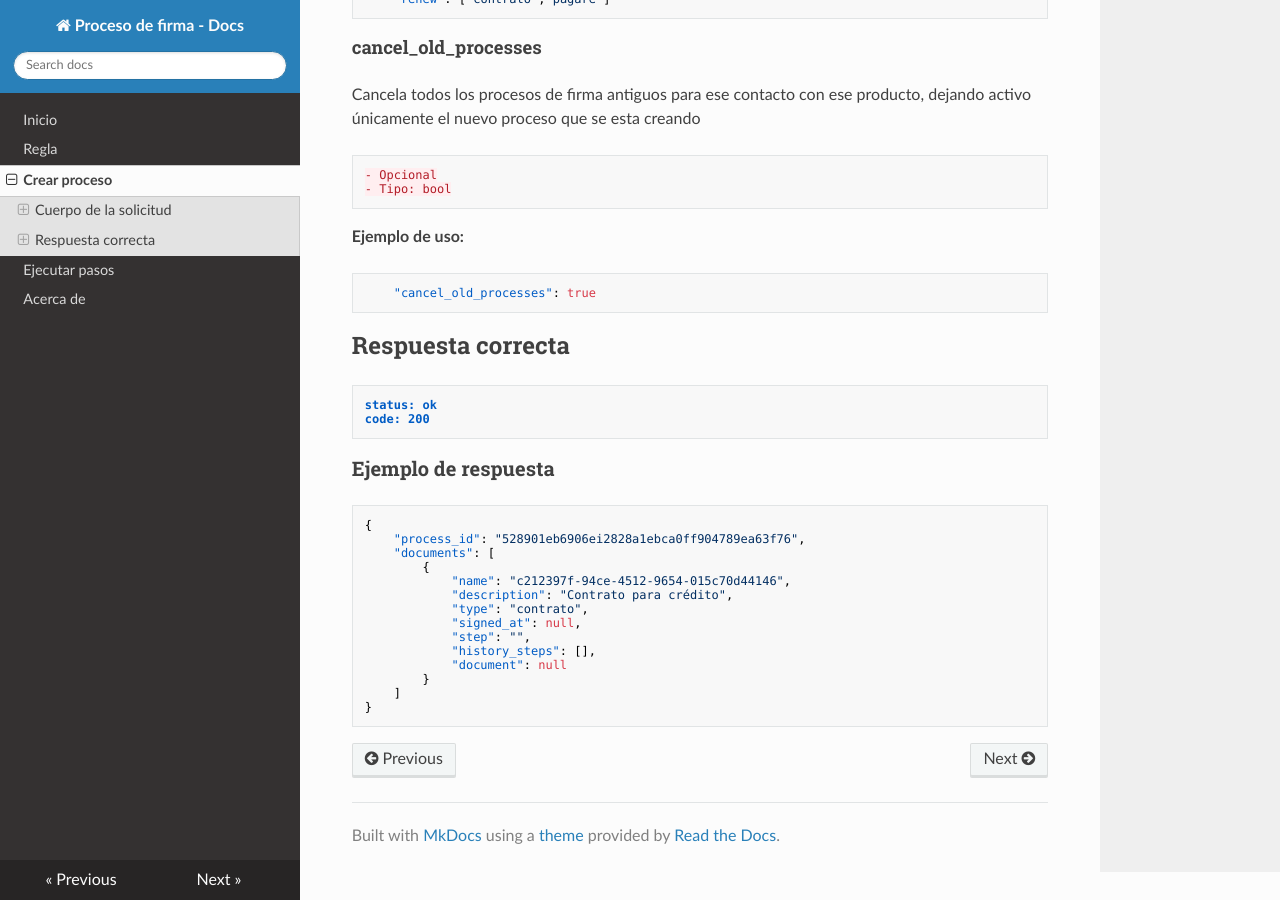
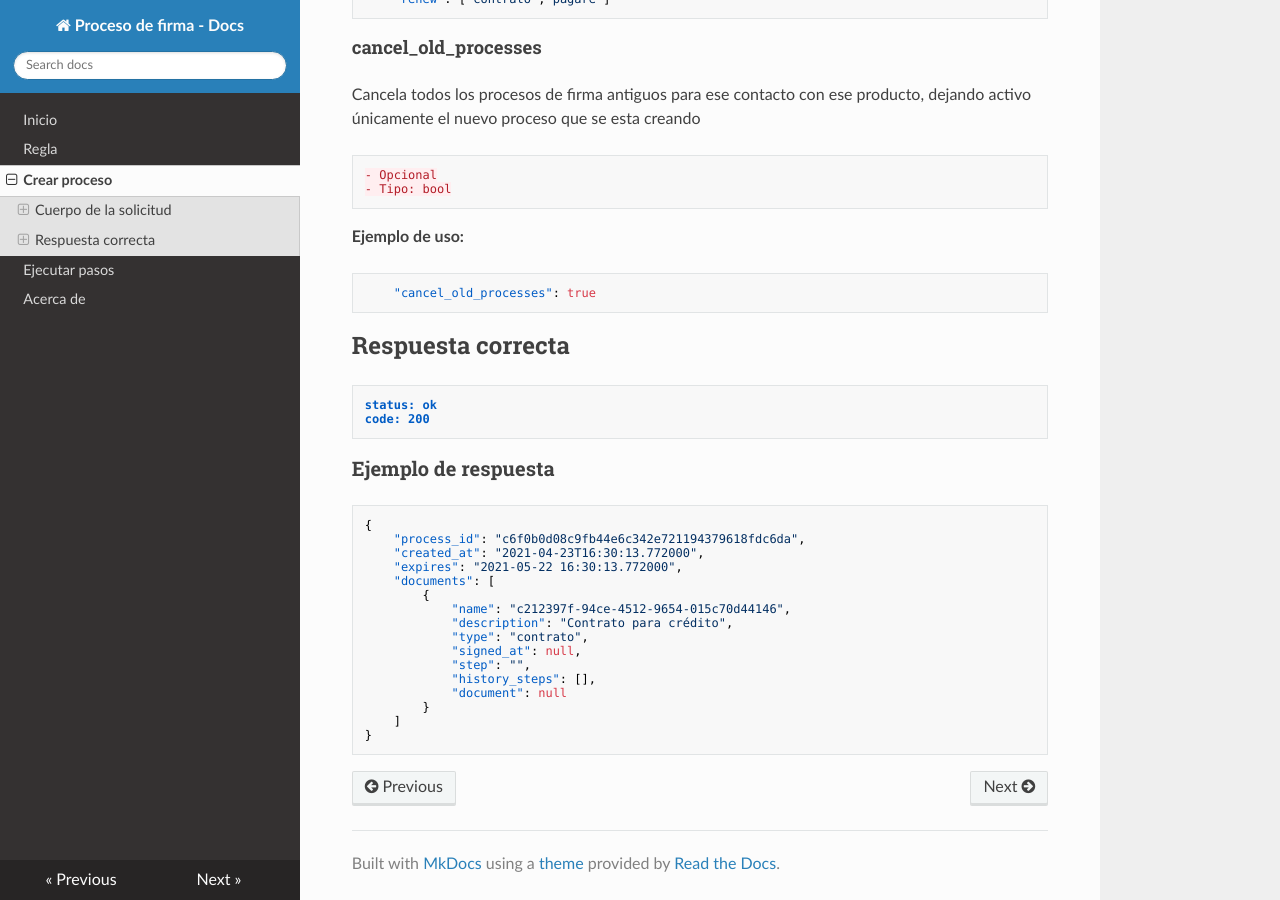
Before and after one commit to SandoDev/SandoDev-docs-sign-process, an MkDocs documentation site: the page built from docs/post.md, in a window 1280 px wide and 900 px high, scrolled down 2103 px. Built offline with MkDocs 1.6.1, drawn with Linux system fonts in a browser that asks for light colours; nearby versions of some CDN libraries.

Commit message:
update response of sign

````diff
--- a/docs/post.md
+++ b/docs/post.md
@@ -110,7 +110,9 @@ Cancela todos los procesos de firma antiguos para ese contacto con ese producto,
 
 ```json
 {
-    "process_id": "528901eb6906ei2828a1ebca0ff904789ea63f76",
+    "process_id": "c6f0b0d08c9fb44e6c342e721194379618fdc6da",
+    "created_at": "2021-04-23T16:30:13.772000",
+    "expires": "2021-05-22 16:30:13.772000",
     "documents": [
         {
             "name": "c212397f-94ce-4512-9654-015c70d44146",
````
